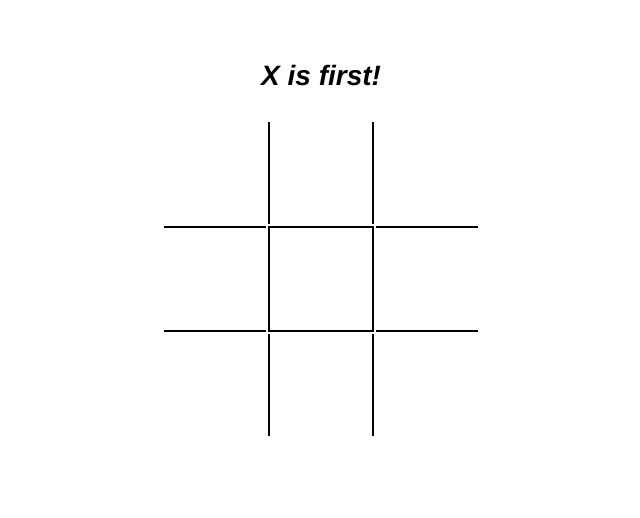
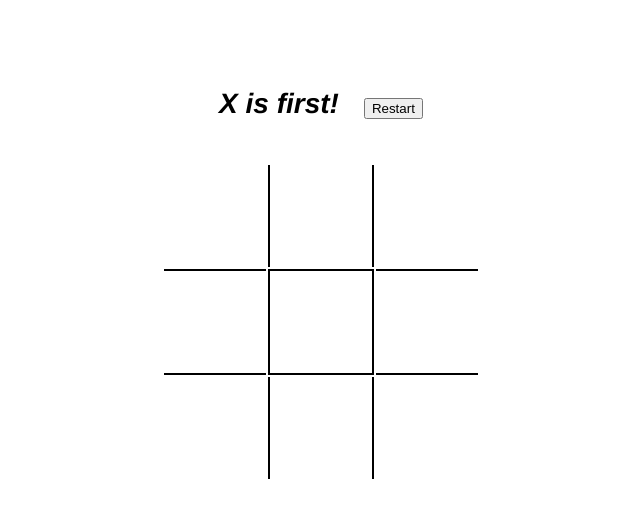
Before and after one commit to kennerhartman/tictactoe-js, a Vue app: page / in a window 1280 px wide. Shown: the top 518 px of the page, without its empty margins (319-959 px from the left). Built offline with nearby package versions, Linux system fonts and the light colour scheme.

Commit message:
- Made a restart button which refreshes the board

```diff
--- a/src/App.vue
+++ b/src/App.vue
@@ -36,7 +36,7 @@ export default {
   color: black;
 }
 
-#goFirst {
+#goFirstSpan {
   font-style: italic;
   font-weight: 700;
   font-size: 28px;
--- a/src/components/BoardGame.vue
+++ b/src/components/BoardGame.vue
@@ -1,6 +1,9 @@
 <template>
     <div>
-        <span id="goFirst"></span>
+        <div class="title">
+            <span id="goFirstSpan" style="display: inline-block;"></span>
+            <button style="display: ; margin-left: 25px;" @click="restartGame">Restart</button>
+        </div>
         <table>
             <tr>
                 <td id="one" @mousedown="addShape($event)" @mouseup="checkIfWin"></td>
@@ -34,11 +37,13 @@
         if(shape === 1) {
             const goFirst = document.createElement('p')
             goFirst.textContent = "X is first!"
-            document.getElementById('goFirst').appendChild(goFirst);
+            goFirst.id = "paragraph"
+            document.getElementById('goFirstSpan').appendChild(goFirst)
         } else {
             const goFirst = document.createElement('p')
             goFirst.textContent = "O is first!"
-            document.getElementById('goFirst').appendChild(goFirst);
+            goFirst.id = "paragraph"
+            document.getElementById('goFirstSpan').appendChild(goFirst)
         }
     }
 
@@ -76,12 +81,12 @@
                 if(!event.target.hasChildNodes()) {   // if the target element does not have a child element
                     if(shape === 0) {
                         document.body.appendChild(pO)
-                        document.getElementById(elementID).appendChild(pO);
+                        document.getElementById(elementID).appendChild(pO)
                         shape++
                         this.numbers[elementID] = "O"
                     } else if(shape === 1) {
                         document.body.appendChild(pX)
-                        document.getElementById(elementID).appendChild(pX);
+                        document.getElementById(elementID).appendChild(pX)
                         shape--
                         this.numbers[elementID] = "X"
                     }
@@ -90,7 +95,7 @@
             checkIfWin() {
                 // variables for accessing DOM
 
-                const goFirst = document.querySelector('#goFirst')
+                const goFirst = document.querySelector('#goFirstSpan')
                 goFirst.textContent = ""
 
                 // logic for checking if a win occured according to traditional tic-tac-toe rules
@@ -173,7 +178,52 @@
                     shape = -1
                     goFirst.textContent = "O won!"
                 }
-            }
+            },
+            restartGame() {
+                shape = 0 // because in the method, 'checkIfWin,' we set shape to -1, the game cannot start unless it is set to 0 or 1
+
+                // clears the winning text set in the method 'checkIfWin'
+
+                document.getElementById('goFirstSpan').innerHTML = ""
+
+                // first thing we need to do to reset the game by clearing the 'numbers' object; achieved by an array and for loop
+
+                const arrayOfID = ["one", "two", "three", "four", "five", "six", "seven", "eight", "nine"]
+
+                for(var i = 0; i < arrayOfID.length; i++) {
+                    // looping through the 'numbres' object and finding values to set to an empty string by the 'arrayOfId' array
+                    this.numbers[arrayOfID[i]] = ""
+                }
+
+                // next, we need to clear all <p> elements from the DOM with a class of 'O' and 'X'
+
+                const elementO = document.getElementsByClassName('O')   // controls all O's
+                const elementX = document.getElementsByClassName('X')   // controls all X's
+
+                while(elementO.length > 0){
+                    elementO[0].parentNode.removeChild(elementO[0])    // removes all O's
+                }
+
+                while(elementX.length > 0){
+                    elementX[0].parentNode.removeChild(elementX[0])    // removes all X's
+                }
+
+                if(Math.round(Math.random()) === 1) {   // redetermines if X or O goes first
+                    shape = 1
+                }
+
+                // creates a new element to append to the DOM to tell who is going first
+
+                const goFirst = document.createElement('p')
+                goFirst.id = "paragraph"
+                document.getElementById('goFirstSpan').appendChild(goFirst)
+
+                if(shape === 1) {
+                    document.getElementById('paragraph').innerHTML = "X is first!"
+                } else {
+                    document.getElementById('paragraph').innerHTML = "O is first!"
+                }
+            },
         },
     }
 </script>
```
